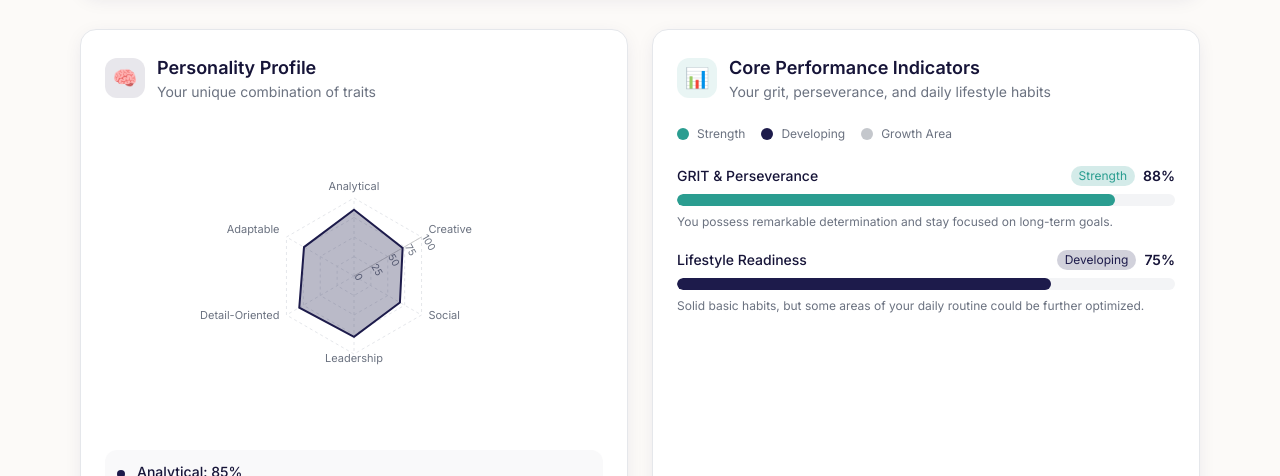
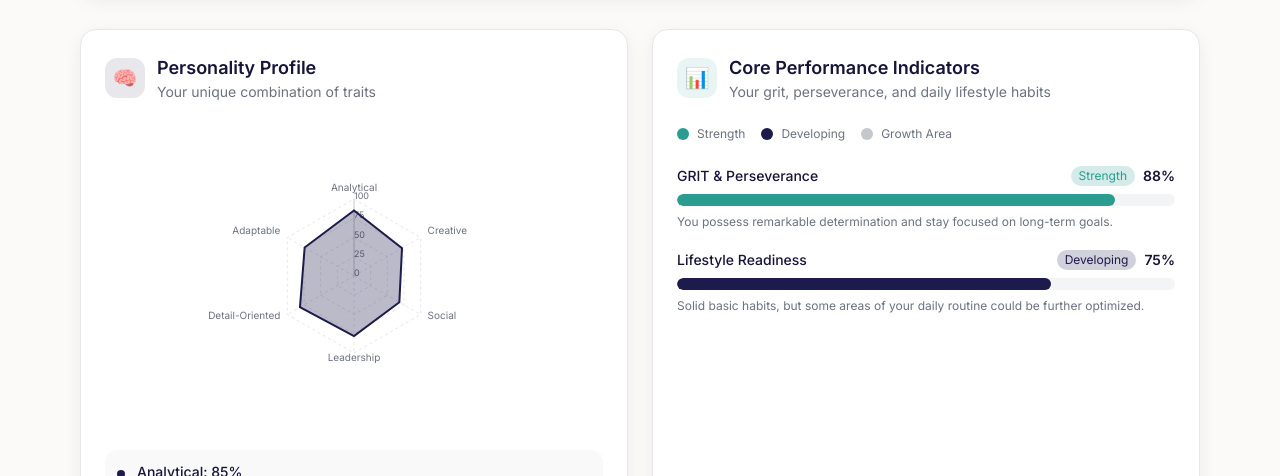
Before and after one commit to gurbaazsingh411-hub/navsproproject, a React (Vite) app: page /report in a window 1280 px wide. Shown: the part 1960-2436 px from the top of the page. Built offline with nearby package versions, Linux system fonts and the light colour scheme; no server answers; the database is empty; sample sign-in values are in the browser's storage; the HTML template or start-up script is replaced by a standard one.

Commit message:
scope fix

```diff
--- a/src/components/report/PersonalityRadar.tsx
+++ b/src/components/report/PersonalityRadar.tsx
@@ -41,8 +41,8 @@ export const PersonalityRadar = ({ traits }: PersonalityRadarProps) => {
         <ResponsiveContainer width="100%" height="100%">
           <RadarChart
             data={data}
-            margin={{ top: 20, right: 50, bottom: 20, left: 50 }}
-            outerRadius="60%"
+            margin={{ top: 10, right: 70, bottom: 10, left: 70 }}
+            outerRadius="55%"
           >
             <PolarGrid
               stroke="hsl(var(--border))"
@@ -50,12 +50,12 @@ export const PersonalityRadar = ({ traits }: PersonalityRadarProps) => {
             />
             <PolarAngleAxis
               dataKey="trait"
-              tick={{ fill: "hsl(var(--muted-foreground))", fontSize: 11 }}
+              tick={{ fill: "hsl(var(--muted-foreground))", fontSize: 10 }}
             />
             <PolarRadiusAxis
-              angle={30}
+              angle={90}
               domain={[0, 100]}
-              tick={{ fill: "hsl(var(--muted-foreground))", fontSize: 10 }}
+              tick={{ fill: "hsl(var(--muted-foreground))", fontSize: 9 }}
               tickCount={5}
             />
             <Radar
```
